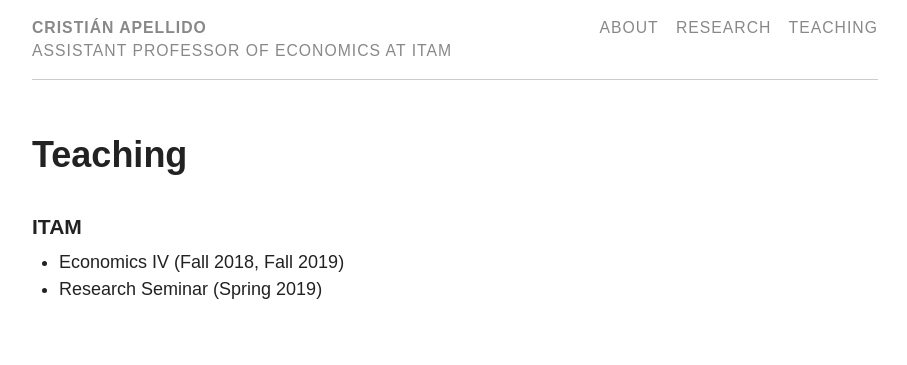
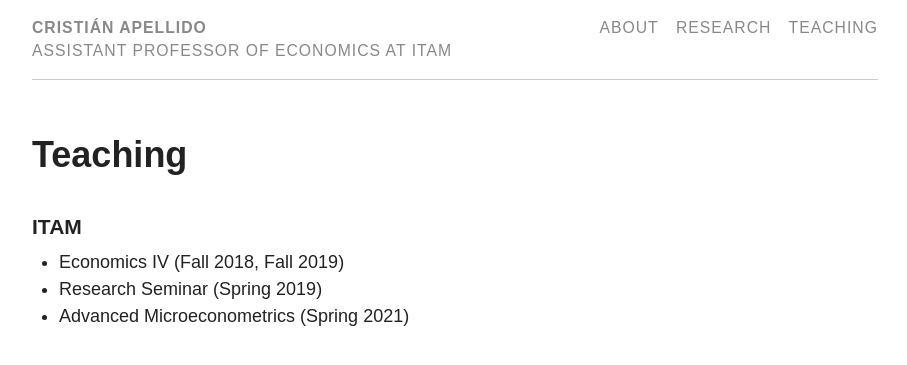
Before and after one commit to fvg98/fvg98.github.io, a Jekyll site: the page built from pages/teaching.md, in a window 1280 px wide. Shown: the top 365 px of the page, without its empty margins (185-1092 px from the left). Built offline with Jekyll 4.4.1, drawn with Linux system fonts in a browser that asks for light colours.

Commit message:
Teaching update

```diff
--- a/pages/teaching.md
+++ b/pages/teaching.md
@@ -7,3 +7,4 @@ permalink: /teaching/
 ### ITAM
 * Economics IV (Fall 2018, Fall 2019)
 * Research Seminar (Spring 2019)
+* Advanced Microeconometrics (Spring 2021)
```
Also changed, not shown: 1 other file.
